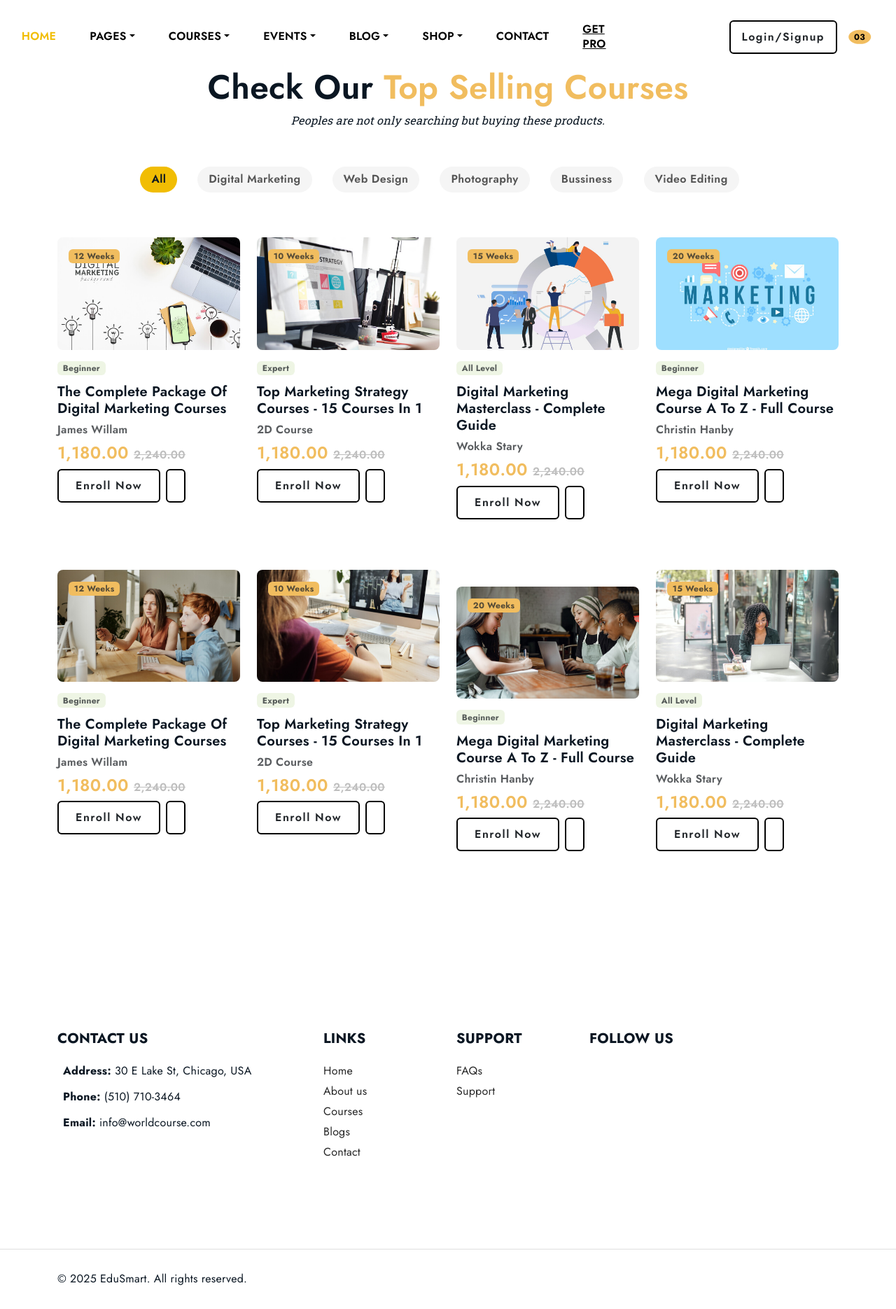
After one commit to InternVision-Tech-Team/Course-Management, a Django app: page /course-detail/ in a window 1280 px wide. The commit adds this page. Shown: the whole page at 70% size. Run offline with Django 5.2, Linux system fonts and the light colour scheme; some libraries are stand-ins or nearby versions.

Commit message:
added all the pages

```diff
--- a/courseapp/courseapp/urls.py
+++ b/courseapp/courseapp/urls.py
@@ -35,5 +35,10 @@ urlpatterns = [
     path('course/',views.course, name='course'),
     path('blog/',views.blog , name='blog'),
     path('thankyou/', views.thankyou, name="thankyou"),
+    path('course-detail/',views.coursedetail , name='coursedetail'),
+    path('event/',views.event , name='event'),
+    path('event-detail/',views.eventdetail , name='eventdetail'),
+    path('single-post/',views.singlepost , name='singlepost'),
+
 
 ]
--- a/courseapp/courseapp/views.py
+++ b/courseapp/courseapp/views.py
@@ -11,6 +11,9 @@ def aboutus(request):
 
 def course(request):
     return render(request, 'course.html')
+
+def coursedetail(request):
+    return render(request, 'coursedetail.html')
 
 def account(request):
     return render(request, 'account.html')
@@ -49,3 +52,12 @@ def blog(request):
 
 def thankyou(request):
     return render(request, 'thankyou.html')
+
+def event(request):
+    return render(request, 'event.html')
+
+def eventdetail(request):
+    return render(request, 'eventdetail.html')
+
+def singlepost(request):
+    return render(request, 'singlepost.html')
--- /dev/null
+++ b/courseapp/templates/coursedetail.html
@@ -0,0 +1,345 @@
+{% extends 'base.html' %}
+{% block content %}
+
+
+ <section id="top-sell" class="padding-medium">
+    <div class="container">
+
+      <div class="text-center mb-5">
+        <h2 class="display-5 fw-semibold">Check our <span class="text-primary">top selling courses</span></h2>
+        <p class="secondary-font">Peoples are not only searching but buying these products.</p>
+      </div>
+
+      <div class="text-center mb-3">
+        <p class="m-0">
+          <button class="filter-button px-3 py-2 mt-2 rounded-pill me-4  active" data-filter="*">All</button>
+          <button class="filter-button px-3 py-2 mt-2 rounded-pill me-4 " data-filter=".digital">Digital
+            marketing</button>
+          <button class="filter-button px-3 py-2 mt-2 rounded-pill me-4 " data-filter=".web">Web design</button>
+          <button class="filter-button px-3 py-2 mt-2 rounded-pill me-4 " data-filter=".photo">Photography</button>
+          <button class="filter-button px-3 py-2 mt-2 rounded-pill me-4 " data-filter=".business">Bussiness</button>
+          <button class="filter-button px-3 py-2 mt-2 rounded-pill me-4 " data-filter=".video">Video editing</button>
+        </p>
+      </div>
+
+      <div class="isotope-container row">
+
+        <div class="item digital col-md-4 col-lg-3 my-5">
+          <div class="z-1 position-absolute m-3">
+            <span class="badge text-muted bg-primary">12 Weeks</span>
+          </div>
+          <div class="card position-relative">
+            <a href="courses-details.html"><img src="/static/images/item4.jpg" class="img-fluid rounded-3" alt="image"></a>
+            <div class="card-body p-0">
+
+              <span class="badge text-muted bg-success mt-3 mb-1">Beginner</span>
+
+              <a href="courses-details.html">
+                <h5 class="py-2 m-0">The Complete Package of Digital Marketing Courses</h5>
+              </a>
+
+              <div class="card-text">
+                <span class="rating d-flex align-items-center mb-2">
+                  <p class="text-muted fw-semibold m-0 me-2">James Willam</p>
+                  <iconify-icon icon="clarity:star-solid" class="text-primary"></iconify-icon>
+                  <iconify-icon icon="clarity:star-solid" class="text-primary"></iconify-icon>
+                  <iconify-icon icon="clarity:star-solid" class="text-primary"></iconify-icon>
+                  <iconify-icon icon="clarity:star-solid" class="text-primary"></iconify-icon>
+                  <iconify-icon icon="clarity:star-solid" class="text-primary"></iconify-icon>
+                </span>
+
+                <h4 class=" text-primary">1,180.00 <span
+                    class="fs-6 text-black opacity-25 text-decoration-line-through">2,240.00</span></h4>
+
+                <div class="d-flex flex-wrap mt-2">
+                  <a href="#" class=" btn btn-outline-dark text-capitalize me-2 px-4 py-3">Enroll Now</a>
+                  <a href="#" class=" btn btn-outline-dark text-capitalize ">
+                    <iconify-icon icon="mdi:heart-outline" class="fs-5 pt-1"></iconify-icon>
+                  </a>
+                </div>
+
+              </div>
+
+            </div>
+          </div>
+        </div>
+        <div class="item web col-md-4 col-lg-3 my-5">
+          <div class="z-1 position-absolute m-3">
+            <span class="badge text-muted bg-primary">10 Weeks</span>
+          </div>
+          <div class="card position-relative">
+            <a href="courses-details.html"><img src="/static/images/item3.jpg" class="img-fluid rounded-3" alt="image"></a>
+            <div class="card-body p-0">
+
+              <span class="badge text-muted bg-success mt-3 mb-1">Expert</span>
+
+              <a href="courses-details.html">
+                <h5 class="py-2 m-0">Top Marketing Strategy Courses - 15 Courses in 1</h5>
+              </a>
+
+              <div class="card-text">
+                <span class="rating d-flex align-items-center mb-2">
+                  <p class="text-muted fw-semibold m-0 me-2">2D Course</p>
+                  <iconify-icon icon="clarity:star-solid" class="text-primary"></iconify-icon>
+                  <iconify-icon icon="clarity:star-solid" class="text-primary"></iconify-icon>
+                  <iconify-icon icon="clarity:star-solid" class="text-primary"></iconify-icon>
+                  <iconify-icon icon="clarity:star-solid" class="text-primary"></iconify-icon>
+                  <iconify-icon icon="clarity:half-star-solid" class="text-primary"></iconify-icon>
+                </span>
+
+                <h4 class=" text-primary">1,180.00 <span
+                    class="fs-6 text-black opacity-25 text-decoration-line-through">2,240.00</span></h4>
+
+                <div class="d-flex flex-wrap mt-2">
+                  <a href="#" class=" btn btn-outline-dark text-capitalize me-2 px-4 py-3">Enroll Now</a>
+                  <a href="#" class=" btn btn-outline-dark text-capitalize ">
+                    <iconify-icon icon="mdi:heart-outline" class="fs-5 pt-1"></iconify-icon>
+                  </a>
+                </div>
+
+              </div>
+
+            </div>
+          </div>
+        </div>
+        <div class="item photo col-md-4 col-lg-3 my-5">
+          <div class="z-1 position-absolute m-3">
+            <span class="badge text-muted bg-primary">15 Weeks</span>
+          </div>
+          <div class="card position-relative">
+            <a href="courses-details.html"><img src="/static/images/item1.jpg" class="img-fluid rounded-3" alt="image"></a>
+            <div class="card-body p-0">
+
+              <span class="badge text-muted bg-success mt-3 mb-1">All Level</span>
+
+              <a href="courses-details.html">
+                <h5 class="py-2 m-0">Digital Marketing Masterclass - Complete Guide</h5>
+              </a>
+
+              <div class="card-text">
+                <span class="rating d-flex align-items-center mb-2">
+                  <p class="text-muted fw-semibold m-0 me-2">Wokka Stary</p>
+                  <iconify-icon icon="clarity:star-solid" class="text-primary"></iconify-icon>
+                  <iconify-icon icon="clarity:star-solid" class="text-primary"></iconify-icon>
+                  <iconify-icon icon="clarity:star-solid" class="text-primary"></iconify-icon>
+                  <iconify-icon icon="clarity:star-solid" class="text-primary"></iconify-icon>
+                  <iconify-icon icon="clarity:star-solid" class="text-primary"></iconify-icon>
+                </span>
+
+                <h4 class=" text-primary">1,180.00 <span
+                    class="fs-6 text-black opacity-25 text-decoration-line-through">2,240.00</span></h4>
+
+                <div class="d-flex flex-wrap mt-2">
+                  <a href="#" class=" btn btn-outline-dark text-capitalize me-2 px-4 py-3">Enroll Now</a>
+                  <a href="#" class=" btn btn-outline-dark text-capitalize ">
+                    <iconify-icon icon="mdi:heart-outline" class="fs-5 pt-1"></iconify-icon>
+                  </a>
+                </div>
+
+              </div>
+
+            </div>
+          </div>
+        </div>
+        <div class="item business col-md-4 col-lg-3 my-5">
+          <div class="z-1 position-absolute m-3">
+            <span class="badge text-muted bg-primary">20 Weeks</span>
+          </div>
+          <div class="card position-relative">
+            <a href="courses-details.html"><img src="/static/images/item2.jpg" class="img-fluid rounded-3" alt="image"></a>
+            <div class="card-body p-0">
+
+              <span class="badge text-muted bg-success mt-3 mb-1">Beginner</span>
+
+              <a href="courses-details.html">
+                <h5 class="py-2 m-0">Mega Digital Marketing Course A to Z - Full Course</h5>
+              </a>
+
+              <div class="card-text">
+                <span class="rating d-flex align-items-center mb-2">
+                  <p class="text-muted fw-semibold m-0 me-2">Christin Hanby</p>
+                  <iconify-icon icon="clarity:star-solid" class="text-primary"></iconify-icon>
+                  <iconify-icon icon="clarity:star-solid" class="text-primary"></iconify-icon>
+                  <iconify-icon icon="clarity:star-solid" class="text-primary"></iconify-icon>
+                  <iconify-icon icon="clarity:half-star-solid" class="text-primary"></iconify-icon>
+                  <iconify-icon icon="clarity:star-line" class="text-primary"></iconify-icon>
+                </span>
+
+                <h4 class=" text-primary">1,180.00 <span
+                    class="fs-6 text-black opacity-25 text-decoration-line-through">2,240.00</span></h4>
+
+                <div class="d-flex flex-wrap mt-2">
+                  <a href="#" class=" btn btn-outline-dark text-capitalize me-2 px-4 py-3">Enroll Now</a>
+                  <a href="#" class=" btn btn-outline-dark text-capitalize ">
+                    <iconify-icon icon="mdi:heart-outline" class="fs-5 pt-1"></iconify-icon>
+                  </a>
+                </div>
+
+              </div>
+
+            </div>
+          </div>
+        </div>
+        <div class="item video col-md-4 col-lg-3 my-5">
+          <div class="z-1 position-absolute m-3">
+            <span class="badge text-muted bg-primary">12 Weeks</span>
+          </div>
+          <div class="card position-relative">
+            <a href="courses-details.html"><img src="/static/images/item5.jpg" class="img-fluid rounded-3" alt="image"></a>
+            <div class="card-body p-0">
+
+              <span class="badge text-muted bg-success mt-3 mb-1">Beginner</span>
+
+              <a href="courses-details.html">
+                <h5 class="py-2 m-0">The Complete Package of Digital Marketing Courses</h5>
+              </a>
+
+              <div class="card-text">
+                <span class="rating d-flex align-items-center mb-2">
+                  <p class="text-muted fw-semibold m-0 me-2">James Willam</p>
+                  <iconify-icon icon="clarity:star-solid" class="text-primary"></iconify-icon>
+                  <iconify-icon icon="clarity:star-solid" class="text-primary"></iconify-icon>
+                  <iconify-icon icon="clarity:star-solid" class="text-primary"></iconify-icon>
+                  <iconify-icon icon="clarity:star-solid" class="text-primary"></iconify-icon>
+                  <iconify-icon icon="clarity:star-solid" class="text-primary"></iconify-icon>
+                </span>
+
+                <h4 class=" text-primary">1,180.00 <span
+                    class="fs-6 text-black opacity-25 text-decoration-line-through">2,240.00</span></h4>
+
+                <div class="d-flex flex-wrap mt-2">
+                  <a href="#" class=" btn btn-outline-dark text-capitalize me-2 px-4 py-3">Enroll Now</a>
+                  <a href="#" class=" btn btn-outline-dark text-capitalize ">
+                    <iconify-icon icon="mdi:heart-outline" class="fs-5 pt-1"></iconify-icon>
+                  </a>
+                </div>
+
+              </div>
+
+            </div>
+          </div>
+        </div>
+        <div class="item web col-md-4 col-lg-3 my-5">
+          <div class="z-1 position-absolute m-3">
+            <span class="badge text-muted bg-primary">10 Weeks</span>
+          </div>
+          <div class="card position-relative">
+            <a href="courses-details.html"><img src="/static/images/item6.jpg" class="img-fluid rounded-3" alt="image"></a>
+            <div class="card-body p-0">
+
+              <span class="badge text-muted bg-success mt-3 mb-1">Expert</span>
+
+              <a href="courses-details.html">
+                <h5 class="py-2 m-0">Top Marketing Strategy Courses - 15 Courses in 1</h5>
+              </a>
+
+              <div class="card-text">
+                <span class="rating d-flex align-items-center mb-2">
+                  <p class="text-muted fw-semibold m-0 me-2">2D Course</p>
+                  <iconify-icon icon="clarity:star-solid" class="text-primary"></iconify-icon>
+                  <iconify-icon icon="clarity:star-solid" class="text-primary"></iconify-icon>
+                  <iconify-icon icon="clarity:star-solid" class="text-primary"></iconify-icon>
+                  <iconify-icon icon="clarity:half-star-solid" class="text-primary"></iconify-icon>
+                  <iconify-icon icon="clarity:star-line" class="text-primary"></iconify-icon>
+                </span>
+
+                <h4 class=" text-primary">1,180.00 <span
+                    class="fs-6 text-black opacity-25 text-decoration-line-through">2,240.00</span></h4>
+
+                <div class="d-flex flex-wrap mt-2">
+                  <a href="#" class=" btn btn-outline-dark text-capitalize me-2 px-4 py-3">Enroll Now</a>
+                  <a href="#" class=" btn btn-outline-dark text-capitalize ">
+                    <iconify-icon icon="mdi:heart-outline" class="fs-5 pt-1"></iconify-icon>
+                  </a>
+                </div>
+
+              </div>
+
+            </div>
+          </div>
+        </div>
+        <div class="item photo col-md-4 col-lg-3 my-5">
+          <div class="z-1 position-absolute m-3">
+            <span class="badge text-muted bg-primary">15 Weeks</span>
+          </div>
+          <div class="card position-relative">
+            <a href="courses-details.html"><img src="/static/images/item7.jpg" class="img-fluid rounded-3" alt="image"></a>
+            <div class="card-body p-0">
+
+              <span class="badge text-muted bg-success mt-3 mb-1">All Level</span>
+
+              <a href="courses-details.html">
+                <h5 class="py-2 m-0">Digital Marketing Masterclass - Complete Guide</h5>
+              </a>
+
+              <div class="card-text">
+                <span class="rating d-flex align-items-center mb-2">
+                  <p class="text-muted fw-semibold m-0 me-2">Wokka Stary</p>
+                  <iconify-icon icon="clarity:star-solid" class="text-primary"></iconify-icon>
+                  <iconify-icon icon="clarity:star-solid" class="text-primary"></iconify-icon>
+                  <iconify-icon icon="clarity:star-solid" class="text-primary"></iconify-icon>
+                  <iconify-icon icon="clarity:star-solid" class="text-primary"></iconify-icon>
+                  <iconify-icon icon="clarity:star-solid" class="text-primary"></iconify-icon>
+                </span>
+
+                <h4 class=" text-primary">1,180.00 <span
+                    class="fs-6 text-black opacity-25 text-decoration-line-through">2,240.00</span></h4>
+
+                <div class="d-flex flex-wrap mt-2">
+                  <a href="#" class=" btn btn-outline-dark text-capitalize me-2 px-4 py-3">Enroll Now</a>
+                  <a href="#" class=" btn btn-outline-dark text-capitalize ">
+                    <iconify-icon icon="mdi:heart-outline" class="fs-5 pt-1"></iconify-icon>
+                  </a>
+                </div>
+
+              </div>
+
+            </div>
+          </div>
+        </div>
+        <div class="item business col-md-4 col-lg-3 my-5">
+          <div class="z-1 position-absolute m-3">
+            <span class="badge text-muted bg-primary">20 Weeks</span>
+          </div>
+          <div class="card position-relative">
+            <a href="courses-details.html"><img src="/static/images/item8.jpg" class="img-fluid rounded-3" alt="image"></a>
+            <div class="card-body p-0">
+
+              <span class="badge text-muted bg-success mt-3 mb-1">Beginner</span>
+
+              <a href="courses-details.html">
+                <h5 class="py-2 m-0">Mega Digital Marketing Course A to Z - Full Course</h5>
+              </a>
+
+              <div class="card-text">
+                <span class="rating d-flex align-items-center mb-2">
+                  <p class="text-muted fw-semibold m-0 me-2">Christin Hanby</p>
+                  <iconify-icon icon="clarity:star-solid" class="text-primary"></iconify-icon>
+                  <iconify-icon icon="clarity:star-solid" class="text-primary"></iconify-icon>
+                  <iconify-icon icon="clarity:star-solid" class="text-primary"></iconify-icon>
+                  <iconify-icon icon="clarity:star-solid" class="text-primary"></iconify-icon>
+                  <iconify-icon icon="clarity:half-star-solid" class="text-primary"></iconify-icon>
+                </span>
+
+                <h4 class=" text-primary">1,180.00 <span
+                    class="fs-6 text-black opacity-25 text-decoration-line-through">2,240.00</span></h4>
+
+                <div class="d-flex flex-wrap mt-2">
+                  <a href="#" class=" btn btn-outline-dark text-capitalize me-2 px-4 py-3">Enroll Now</a>
+                  <a href="#" class=" btn btn-outline-dark text-capitalize ">
+                    <iconify-icon icon="mdi:heart-outline" class="fs-5 pt-1"></iconify-icon>
+                  </a>
+                </div>
+
+              </div>
+
+            </div>
+          </div>
+        </div>
+
+      </div>
+
+    </div>
+  </section>
+
+{% endblock %}
--- a/courseapp/templates/header.html
+++ b/courseapp/templates/header.html
@@ -152,7 +152,7 @@
   <nav class="main-menu d-flex navbar fixed-top navbar-expand-lg p-2 py-3 p-lg-4 py-lg-4 ">
     <div class="container-fluid">
       <div class="main-logo">
-        <a href="index.html">
+        <a href="{% url 'homepage' %} ">
           <img src="/static/images/logo.png" alt="logo" class="img-fluid">
         </a>
       </div>
@@ -195,7 +195,7 @@
                 data-bs-toggle="dropdown" aria-expanded="false">Courses</a>
               <ul class="dropdown-menu" aria-labelledby="courses">
                 <li><a href="/course" class="dropdown-item">Course</a></li>
-                <li><a href="courses-details.html" class="dropdown-item">Courses Detail</a></li>
+                <li><a href="course-detail/" class="dropdown-item">Courses Detail</a></li>
               </ul>
             </li>
 
@@ -203,8 +203,8 @@
               <a class="nav-link mx-2 dropdown-toggle align-items-center" role="button" id="events"
                 data-bs-toggle="dropdown" aria-expanded="false">events</a>
               <ul class="dropdown-menu" aria-labelledby="courses">
-                <li><a href="event.html" class="dropdown-item">event</a></li>
-                <li><a href="event-details.html" class="dropdown-item">event details</a></li>
+                <li><a href="event/" class="dropdown-item">event</a></li>
+                <li><a href="event-detail/" class="dropdown-item">event details</a></li>
               </ul>
             </li>
 
@@ -212,7 +212,7 @@
               <a class="nav-link mx-2 dropdown-toggle align-items-center" role="button" id="blog"
                 data-bs-toggle="dropdown" aria-expanded="false">blog</a>
               <ul class="dropdown-menu" aria-labelledby="blog">
-                <li><a href="blog.html" class="dropdown-item">blog</a></li>
+                <li><a href="blog/" class="dropdown-item">blog</a></li>
                 <li><a href="single-post.html" class="dropdown-item">single post</a></li>
               </ul>
             </li>
```
Also changed, not shown: courseapp/templates/blog.html (+68 -4 lines), courseapp/templates/event.html (added, +7 -0 lines), courseapp/templates/eventdetail.html (added, +7 -0 lines), courseapp/templates/singlepost.html (added, +7 -0 lines).
